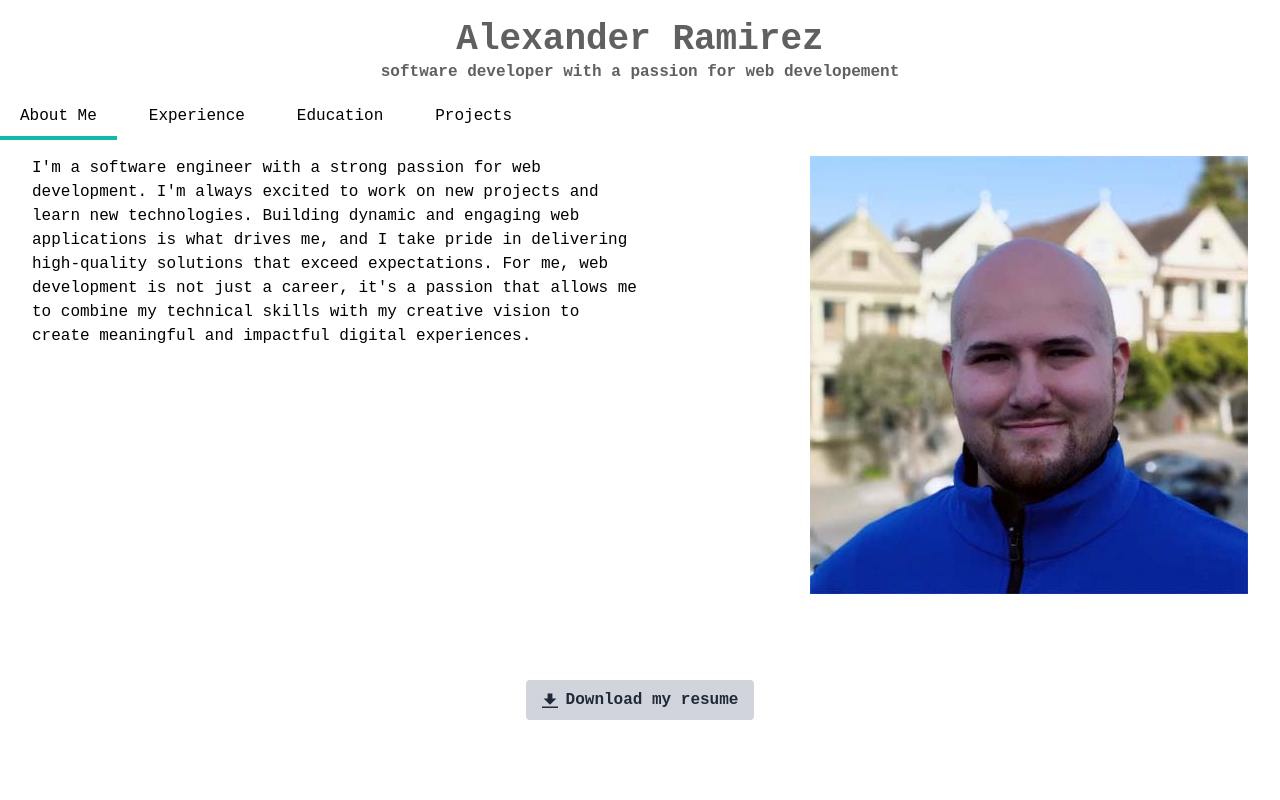
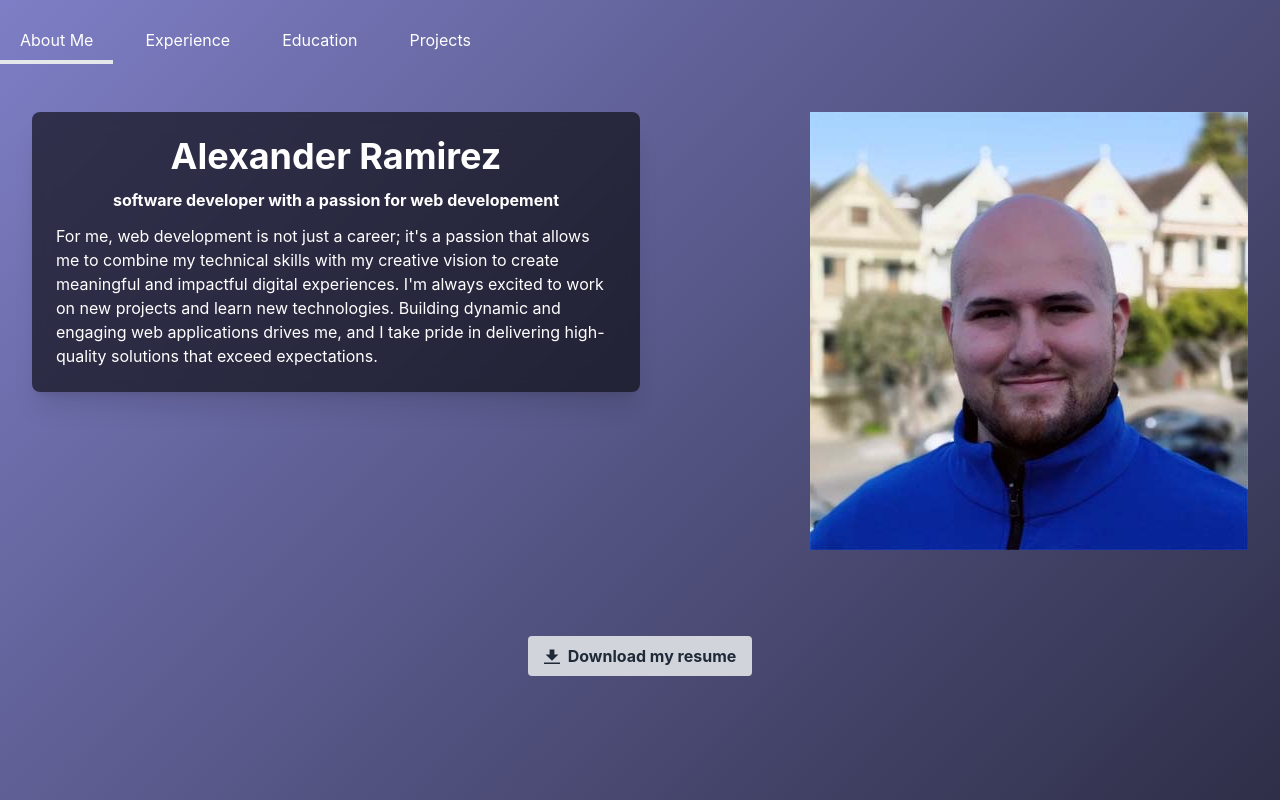
Before and after one commit to ganbaKotori/portfolio-react-app, a React (Create React App) app in the folder portfolio-app/: page / in a window 1280 px wide. Built offline with nearby package versions, Linux system fonts and the light colour scheme.

Commit message:
Update to CSS and text

```diff
--- a/portfolio-app/src/assets/css/Header.css
+++ b/portfolio-app/src/assets/css/Header.css
@@ -1,5 +1,4 @@
 .my-name {
 	font-family: 'Courier New', Courier, monospace;
 	font-weight: 600;
-	color: rgb(96, 96, 96);
 }
--- a/portfolio-app/src/assets/css/index.css
+++ b/portfolio-app/src/assets/css/index.css
@@ -4,22 +4,82 @@
 
 body {
 	margin: 0;
-	font-family: 'Courier New', -apple-system, BlinkMacSystemFont, 'Segoe UI', 'Roboto', 'Oxygen', 'Ubuntu', 'Cantarell',
-		'Fira Sans', 'Droid Sans', 'Helvetica Neue', sans-serif;
+	font-family: -apple-system, BlinkMacSystemFont, 'Oxygen', 'Ubuntu', 'Cantarell', 'Fira Sans', 'Droid Sans',
+		'Helvetica Neue', sans-serif;
 	-webkit-font-smoothing: antialiased;
 	-moz-osx-font-smoothing: grayscale;
+	color: rgb(255, 255, 255);
+	background-color: black;
+	background: linear-gradient(-45deg, #a2b5fe, #f4a8a9, #14141e, #7e7ec6);
+	background-size: 400% 400%;
+	/*animation: gradient 30s ease infinite;*/
+	height: 100vh;
 }
 
 code {
 	font-family: source-code-pro, Menlo, Monaco, Consolas, 'Courier New', monospace;
 }
 
+@-webkit-keyframes sharp {
+	from {
+		-webkit-filter: blur(5px);
+		-moz-filter: blur(5px);
+		-o-filter: blur(5px);
+		-ms-filter: blur(5px);
+		filter: blur(5px);
+	}
+	to {
+		-webkit-filter: none;
+		-moz-filter: none;
+		-o-filter: none;
+		-ms-filter: none;
+		filter: none;
+	}
+}
+
+@keyframes sharp {
+	from {
+		-webkit-filter: blur(5px);
+		-moz-filter: blur(5px);
+		-o-filter: blur(5px);
+		-ms-filter: blur(5px);
+		filter: blur(5px);
+	}
+	to {
+		-webkit-filter: none;
+		-moz-filter: none;
+		-o-filter: none;
+		-ms-filter: none;
+		filter: none;
+	}
+}
+
+@keyframes gradient {
+	0% {
+		background-position: 0% 50%;
+	}
+	50% {
+		background-position: 100% 50%;
+	}
+	100% {
+		background-position: 0% 50%;
+	}
+}
+
 @layer components {
 	.card {
-		background-color: theme('colors.white');
 		border-radius: theme('borderRadius.lg');
 		padding: theme('spacing.6');
 		box-shadow: theme('boxShadow.xl');
+		backdrop-filter: blur(10px);
+
+		background-color: rgba(0, 0, 0, 0.6);
+
+		-webkit-backdrop-filter: blur(10px);
+		backdrop-filter: blur(10px);
+
+		-webkit-animation: sharp 1s; /* Chrome, Safari, Opera */
+		animation: sharp 0.9s;
 	}
 	/* ... */
 }
--- a/portfolio-app/src/components/Header.jsx
+++ b/portfolio-app/src/components/Header.jsx
@@ -1,12 +1,5 @@
 import '../assets/css/Header.css';
 
 export function Header() {
-	return (
-		<div class="container pt-5 px-10 mx-0 min-w-full flex flex-col items-center">
-			<h2 class="text-4xl text-black my-name text-center">Alexander Ramirez</h2>
-			<h2 class="text-1xl mb-3 text-black my-name text-center">
-				software developer with a passion for web developement
-			</h2>
-		</div>
-	);
+	return <div class="container pt-5 px-10 mx-0 min-w-full flex flex-col items-center" />;
 }
--- a/portfolio-app/src/components/TabItems/AboutMeTab.jsx
+++ b/portfolio-app/src/components/TabItems/AboutMeTab.jsx
@@ -4,12 +4,18 @@ export function AboutMe() {
 		<div class="container mx-auto px-8">
 			<div class="flex">
 				<div class="flex-1 w-64">
-					<div>
-						I'm a software engineer with a strong passion for web development. I'm always excited to work on
-						new projects and learn new technologies. Building dynamic and engaging web applications is what
-						drives me, and I take pride in delivering high-quality solutions that exceed expectations. For
-						me, web development is not just a career, it's a passion that allows me to combine my technical
-						skills with my creative vision to create meaningful and impactful digital experiences.{' '}
+					<div className="card">
+						<h2 class="text-4xl text-center font-bold mb-3">Alexander Ramirez</h2>
+						<h2 class="text-1xl mb-3 text-center font-bold">
+							software developer with a passion for web developement
+						</h2>
+						<p>
+							For me, web development is not just a career; it's a passion that allows me to combine my
+							technical skills with my creative vision to create meaningful and impactful digital
+							experiences. I'm always excited to work on new projects and learn new technologies. Building
+							dynamic and engaging web applications drives me, and I take pride in delivering high-quality
+							solutions that exceed expectations.{' '}
+						</p>
 					</div>
 				</div>
 				<div class="flex-1 w-32 ">
--- a/portfolio-app/src/components/TabItems/EducationTab.jsx
+++ b/portfolio-app/src/components/TabItems/EducationTab.jsx
@@ -10,10 +10,6 @@ export function EducationTab(props) {
 					<h6 className="pb-3 font-bold">
 						{edu.from_date} - {edu.to_date}
 					</h6>
-					<h6 className="font-bold">Relevant Coursework:</h6>
-					<ul className="list-inside list-disc">
-						{edu.relevant_coursework.map((course, index) => <li key={index}>{course}</li>)}
-					</ul>
 				</div>
 			))}
 		</div>
--- a/portfolio-app/src/components/TabItems/ExperienceTab.jsx
+++ b/portfolio-app/src/components/TabItems/ExperienceTab.jsx
@@ -11,7 +11,11 @@ export function ExperienceTab(props) {
 						{exp.from_date} - {exp.to_date}
 					</h6>
 					<ul className="list-inside list-disc">
-						{exp.description.map((desc, index) => <li key={index}>{desc}</li>)}
+						{exp.description.map((desc, index) => (
+							<li className="mb-3" key={index}>
+								{desc}
+							</li>
+						))}
 					</ul>
 				</div>
 			))}
--- a/portfolio-app/src/components/TabItems/ProjectsTab.jsx
+++ b/portfolio-app/src/components/TabItems/ProjectsTab.jsx
@@ -7,8 +7,15 @@ export function Projects(props) {
 				<div className="card" key={index}>
 					<h3 className="text-2xl font-bold">{pro.title}</h3>
 					<h3 className="text-1xl pb-2 font-bold">{pro.subtitle}</h3>
+					<h6 className="pb-2 font-bold">
+						{pro.from_date} - {pro.to_date}
+					</h6>
 					<ul className="list-inside list-disc">
-						{pro.description.map((desc, index) => <li key={index}>{desc}</li>)}
+						{pro.description.map((desc, index) => (
+							<li className="mb-3" key={index}>
+								{desc}
+							</li>
+						))}
 					</ul>
 				</div>
 			))}
--- a/portfolio-app/src/components/Tabs.jsx
+++ b/portfolio-app/src/components/Tabs.jsx
@@ -8,21 +8,20 @@ const work_experience = [
 	{
 		company: 'LinQuest',
 		position: 'Web Developer Intern',
-		description: [ `Collaborated with my team on a professional level by attending daily standups and sprint meetings. These
-		meetings helped us resolve issues efficiently and in a timely matter.`, `Developed a Sprint Burndown Chart by using the line chart renderer from the FusionCharts library. This new
-		chart made my team’s Kanban page more UI friendly and replaced the outdated XSLT 1.0 chart.`,`Redesigned SharePoint webpart displaying urgent tasks by reverse engineering the XSLT 1.0 code and writing a
-		new webpart using HTML and jQuery. The result was a cleaner UI that fetched data from a new API.` ],
+		description: [ `Attended daily standups and sprint meetings as a member of a development team, gaining valuable experience in Agile methodologies and principles such as Scrum and Kanban.`,
+		`Developed a Sprint Burndown Chart using a JavaScript chart-rendering library. This new chart made the team’s Kanban page more UI friendly and replaced the outdated XSLT 1.0 chart.`,
+		`Redesigned SharePoint webpart displaying urgent tasks by reverse engineering the XSLT 1.0 source code and writing a new webpart using HTML and jQuery. The result was a cleaner UI that fetched data from a new API.
+		` ],
 		from_date: 'June 2019',
 		to_date: 'August 2019'
 	},
 	{
 		company: 'Griley Air Freight',
 		position: 'Python developer',
-		description: [ `Organized legacy invoice data with Python classes and padded missing data using NumPy. As a result, invoices
-		were easier to read and new features could be implemented efficiently.` , `Upgraded company’s backend tech stack by writing Python code that replicates the business logic of the old
-		server and persisting data to a MySQL server. This improvement helped improve efficiency, data integrity, and
-		customer satisfaction.`, `Developed a customer invoice emailing system by using SendGrid, PDFKit, and the command design pattern.
-		The result was an automatic batch process that could send over 1000 invoices in a few minutes.`],
+		description: [ `Worked closely with business stakeholders to understand requirements and translate them into technical specifications for
+		web pages and workflows. As a result, daily processes were streamlined.`,`Migrated the company's Pick Basic system to Flask and MySQL, resulting in improved performance and scalability.`,
+		`Wrote unit tests and set up a GitHub Action to run Pytest as part of the codebase's continuous integration (CI) pipeline.
+   `],
 		from_date: 'April 2020',
 		to_date: 'Current'
 	}
@@ -32,6 +31,7 @@ const education = [
 	{
 		institute: 'California State University, Long Beach',
 		location: 'Long Beach, CA',
+		degree: '',
 		from_date: 'August 2017',
 		to_date: 'May 2020',
 		relevant_coursework: [`Data Structures and Algorithms`,`Oriented Application Development (Java)`,`Database
@@ -40,6 +40,7 @@ const education = [
 	{
 		institute: 'Cerritos College',
 		location: 'Norwalk, CA',
+		degree: '',
 		from_date: 'August 2013',
 		to_date: 'May 2017',
 		relevant_coursework: []
@@ -52,11 +53,11 @@ const projects = [
 		subtitle: 'Flask/Python Full Stack Project',
 		github_link: 'https://github.com/ganbaKotori/owdb',
 		website_link: 'https://trackwatch-prod.herokuapp.com/',
-		description: [`Developed RESTful APIs to handle CRUD operations which enables users to submit and alter their Overwatch match details.`,
-	`Designed scalable webpages using JavaScript, HTML, and CSS so users can view their match statistics on any
-	device with ease.`, `Implemented a Friends system by using a symmetrical Many-to-Many relationship with the Users table in MySQL. Users can then tag their friends in any Overwatch match details they submit.`],
-		from_date: 'August 2013',
-		to_date: 'May 2017'
+		description: [`Developed a Flask application that enables users to track wins and losses in the video game Overwatch 2, using a modern web stack including Python, MySQL, HTML, Jinja2, CSS, and JavaScript.`,
+		`Implemented database schema migrations using Flask-Migrate to manage database changes and updates.`,`Designed and implemented a friends system that leveraged a many-to-many relationship model to enable users to connect with and communicate with each other. As a result, users can befriend other users and tag them in matches.
+		`],
+		from_date: 'February 2022',
+		to_date: 'Current'
 	}
 ];
 
@@ -84,14 +85,14 @@ export function Tabs() {
 
 	return (
 		<>
-			<div className="flex space-x-3 mx-0 container mx-auto ">
+			<div className="flex space-x-3 mx-0 container mx-auto mb-8">
 				{tabsData.map((tab, idx) => {
 					return (
 						<button
 							key={idx}
 							className={`border-b-4 px-5 py-2 transition-colors duration-300 ${idx === activeTabIndex
-								? 'border-teal-500'
-								: 'border-transparent hover:border-gray-200'}`}
+								? 'border-white-500'
+								: 'border-transparent hover:border-gray-400'}`}
 							onClick={() => setActiveTabIndex(idx)}
 						>
 							{tab.label}
```
